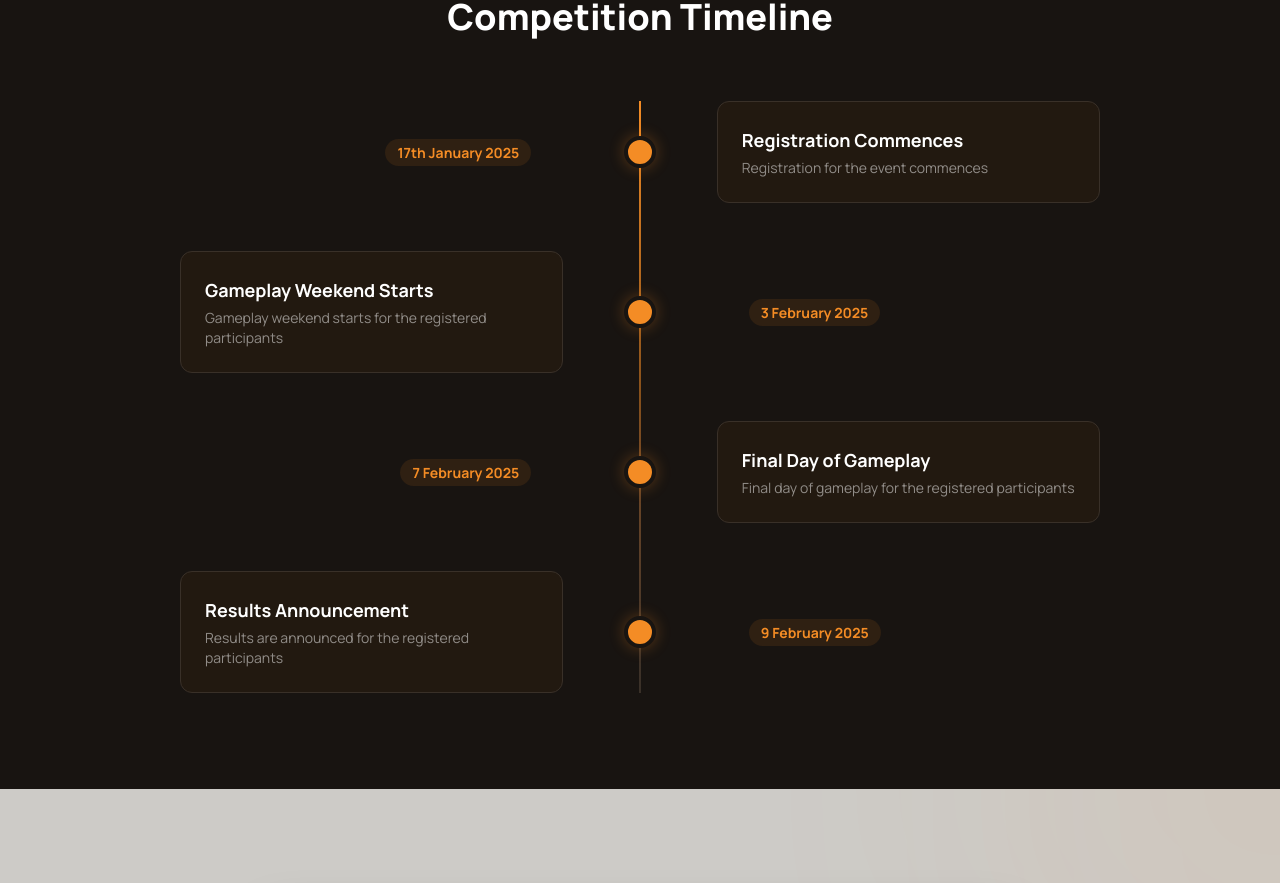
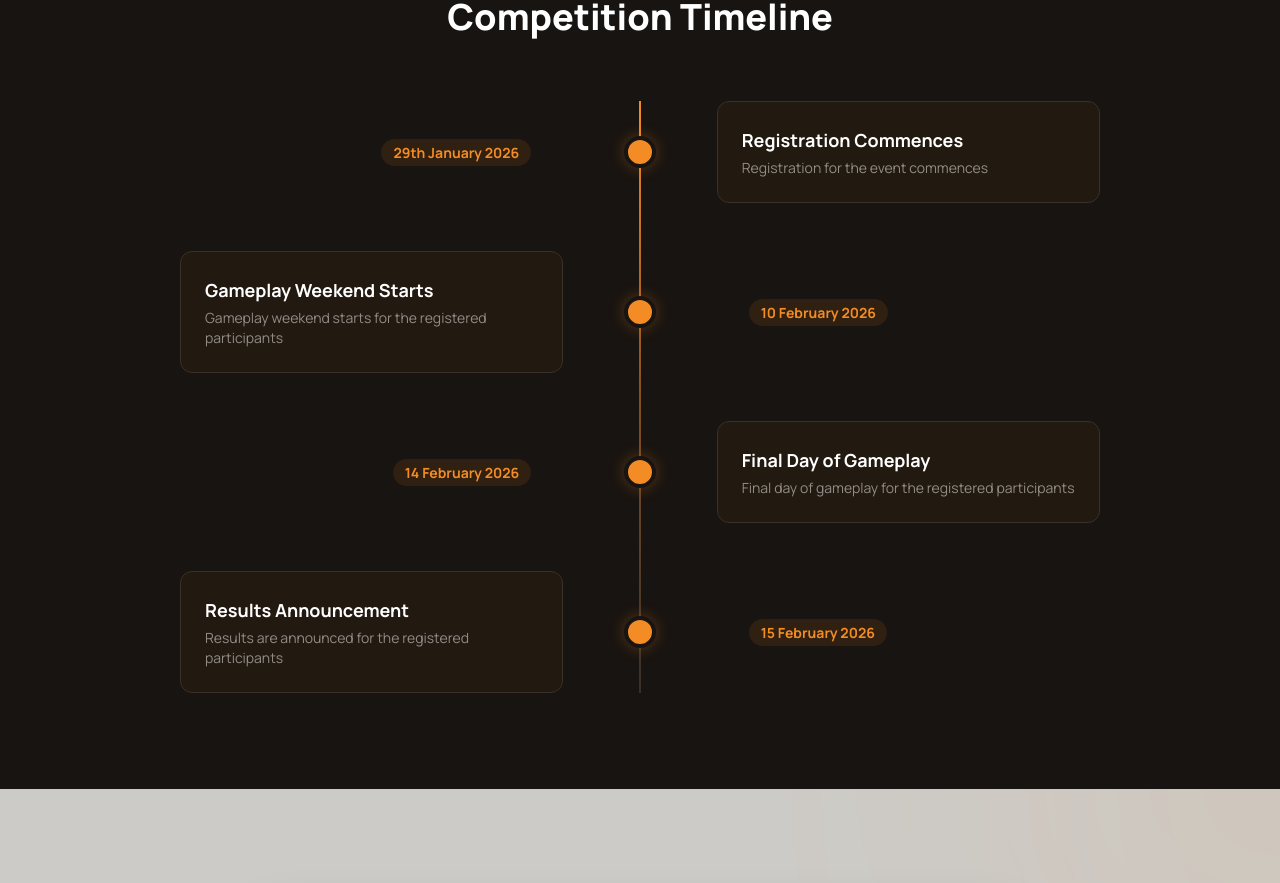
Before and after one commit to teamecell-gif/Wallstreet, a React (Vite) app: page / in a window 1280 px wide. Shown: the part 1820-2703 px from the top of the page. Built offline with nearby package versions, Linux system fonts and the light colour scheme.

Commit message:
Timeline Fix

```diff
--- a/src/components/Timeline.jsx
+++ b/src/components/Timeline.jsx
@@ -30,11 +30,11 @@ const Timeline = () => {
               className="relative flex items-center justify-start md:justify-between w-full mb-12 pl-12 md:pl-0"
             >
               <div className="hidden md:block w-5/12 text-right pr-8">
-                <span className="text-primary text-sm font-bold bg-primary/10 px-3 py-1 rounded-full">17th January 2025</span>
+                <span className="text-primary text-sm font-bold bg-primary/10 px-3 py-1 rounded-full">29th January 2026</span>
               </div>
               <div className="absolute left-0 md:left-1/2 size-8 rounded-full border-4 border-background-dark bg-primary md:-translate-x-1/2 z-10 glow-orange"></div>
               <div className="md:w-5/12 bg-surface-dark border border-border-dark p-6 rounded-xl md:ml-8 hover:border-primary/50 transition-colors">
-                <div className="md:hidden text-primary text-xs font-bold mb-2">17th January 2025</div>
+                <div className="md:hidden text-primary text-xs font-bold mb-2">29th January 2026</div>
                 <h3 className="text-white font-bold text-lg mb-1">Registration Commences</h3>
                 <p className="text-white/50 text-sm">Registration for the event commences</p>
               </div>
@@ -49,11 +49,11 @@ const Timeline = () => {
               className="relative flex items-center justify-start md:justify-between w-full mb-12 flex-row-reverse pl-12 md:pl-0"
             >
               <div className="hidden md:block w-5/12 text-left pl-8">
-                <span className="text-primary text-sm font-bold bg-primary/10 px-3 py-1 rounded-full">3 February 2025</span>
+                <span className="text-primary text-sm font-bold bg-primary/10 px-3 py-1 rounded-full">10 February 2026</span>
               </div>
               <div className="absolute left-0 md:left-1/2 size-8 rounded-full border-4 border-background-dark bg-primary md:-translate-x-1/2 z-10 glow-orange"></div>
               <div className="md:w-5/12 bg-surface-dark border border-border-dark p-6 rounded-xl md:mr-8 hover:border-primary/50 transition-colors">
-                <div className="md:hidden text-primary text-xs font-bold mb-2">3 February 2025</div>
+                <div className="md:hidden text-primary text-xs font-bold mb-2">10 February 2026</div>
                 <h3 className="text-white font-bold text-lg mb-1">Gameplay Weekend Starts</h3>
                 <p className="text-white/50 text-sm">Gameplay weekend starts for the registered participants</p>
               </div>
@@ -68,11 +68,11 @@ const Timeline = () => {
               className="relative flex items-center justify-start md:justify-between w-full mb-12 pl-12 md:pl-0"
             >
               <div className="hidden md:block w-5/12 text-right pr-8">
-                <span className="text-primary text-sm font-bold bg-primary/10 px-3 py-1 rounded-full">7 February 2025</span>
+                <span className="text-primary text-sm font-bold bg-primary/10 px-3 py-1 rounded-full">14 February 2026</span>
               </div>
               <div className="absolute left-0 md:left-1/2 size-8 rounded-full border-4 border-background-dark bg-primary md:-translate-x-1/2 z-10 glow-orange"></div>
               <div className="md:w-5/12 bg-surface-dark border border-border-dark p-6 rounded-xl md:ml-8 hover:border-primary/50 transition-colors">
-                <div className="md:hidden text-primary text-xs font-bold mb-2">7 February 2025</div>
+                <div className="md:hidden text-primary text-xs font-bold mb-2">14 February 2026</div>
                 <h3 className="text-white font-bold text-lg mb-1">Final Day of Gameplay</h3>
                 <p className="text-white/50 text-sm">Final day of gameplay for the registered participants</p>
               </div>
@@ -87,11 +87,11 @@ const Timeline = () => {
               className="relative flex items-center justify-start md:justify-between w-full mb-0 flex-row-reverse pl-12 md:pl-0"
             >
               <div className="hidden md:block w-5/12 text-left pl-8">
-                <span className="text-primary text-sm font-bold bg-primary/10 px-3 py-1 rounded-full">9 February 2025</span>
+                <span className="text-primary text-sm font-bold bg-primary/10 px-3 py-1 rounded-full">15 February 2026</span>
               </div>
               <div className="absolute left-0 md:left-1/2 size-8 rounded-full border-4 border-background-dark bg-primary md:-translate-x-1/2 z-10 glow-orange"></div>
               <div className="md:w-5/12 bg-surface-dark border border-border-dark p-6 rounded-xl md:mr-8 hover:border-primary/50 transition-colors">
-                <div className="md:hidden text-primary text-xs font-bold mb-2">9 February 2025</div>
+                <div className="md:hidden text-primary text-xs font-bold mb-2">15 February 2026</div>
                 <h3 className="text-white font-bold text-lg mb-1">Results Announcement</h3>
                 <p className="text-white/50 text-sm">Results are announced for the registered participants</p>
               </div>
```
